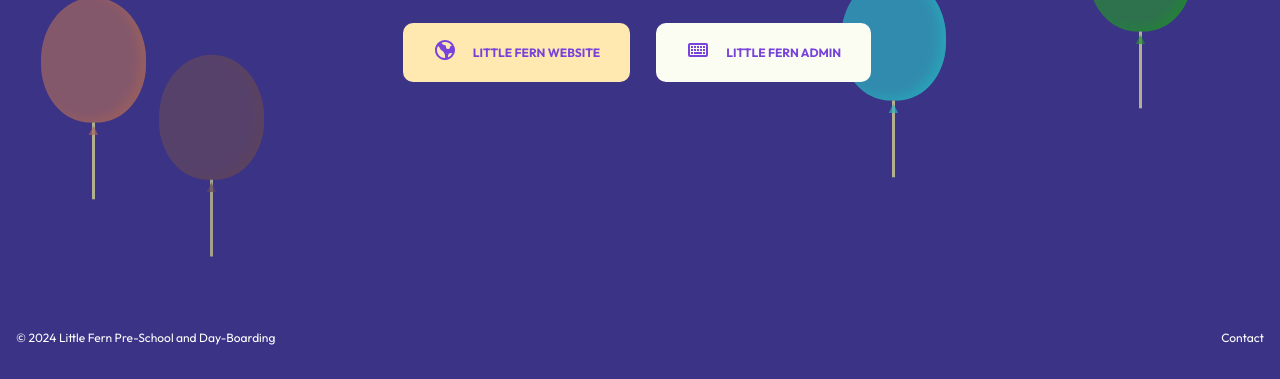
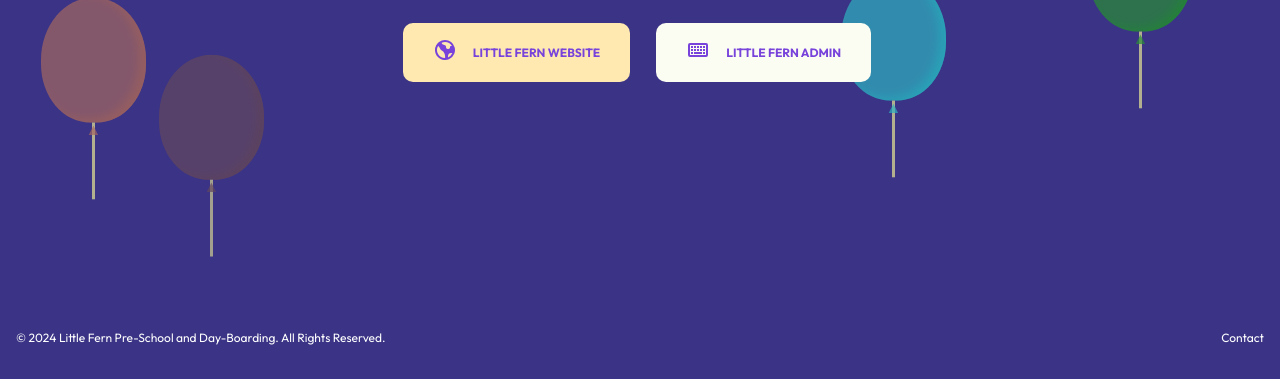
Before and after one commit to rohit1901/little-fern-party, a website: page public/index.html in a window 1280 px wide. Shown: the part 421-800 px from the top of the page. Drawn offline with nearby package versions, Linux system fonts and the light colour scheme; files that its build step writes are made by us from their sources.

Commit message:
CHORE: updated output dir name

```diff
--- a/public/index.html
+++ b/public/index.html
@@ -68,7 +68,7 @@
         </div>
         <div class="footer fixed--footer">
             <div class="footer--text flex flex--between">
-                <span>© 2024 Little Fern Pre-School and Day-Boarding</span>
+                <span>© 2024 Little Fern Pre-School and Day-Boarding. All Rights Reserved.</span>
                 <a href="https://www.littlefern.in/contact" class="margin--left">Contact</a>
             </div>
         </div>
--- a/tsconfig.json
+++ b/tsconfig.json
@@ -1,6 +1,6 @@
 {
   "compilerOptions": {
-    "outDir": "./pubic/dist",
+    "outDir": "./public/dist",
     "sourceMap": true,
     "noImplicitAny": true,
     "module": "commonjs",
```
